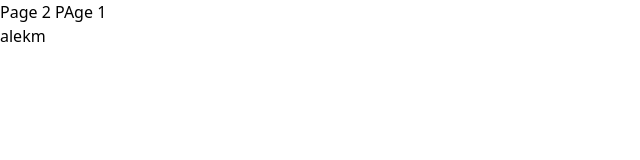
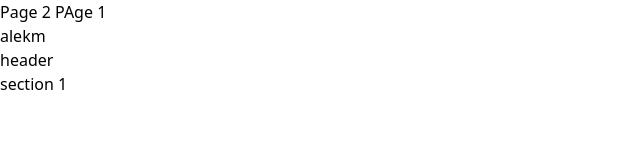
Before and after one commit to hursedhimmatov7-del/pages, a website: page src/index2.html in a window 1280 px wide. Shown: the whole page, without its empty margins (0-640 px from the left). Drawn offline with Linux system fonts and the light colour scheme.

Commit message:
header in page2

```diff
--- a/src/index2.html
+++ b/src/index2.html
@@ -10,5 +10,9 @@
        <a href="#"> Page 2</a>
      <a href="../index.html"> PAge 1</a>
     <p>alekm</p>
+    <header>
+        header
+    </header>
+    <section>section 1</section>
 </body>
 </html>
```
